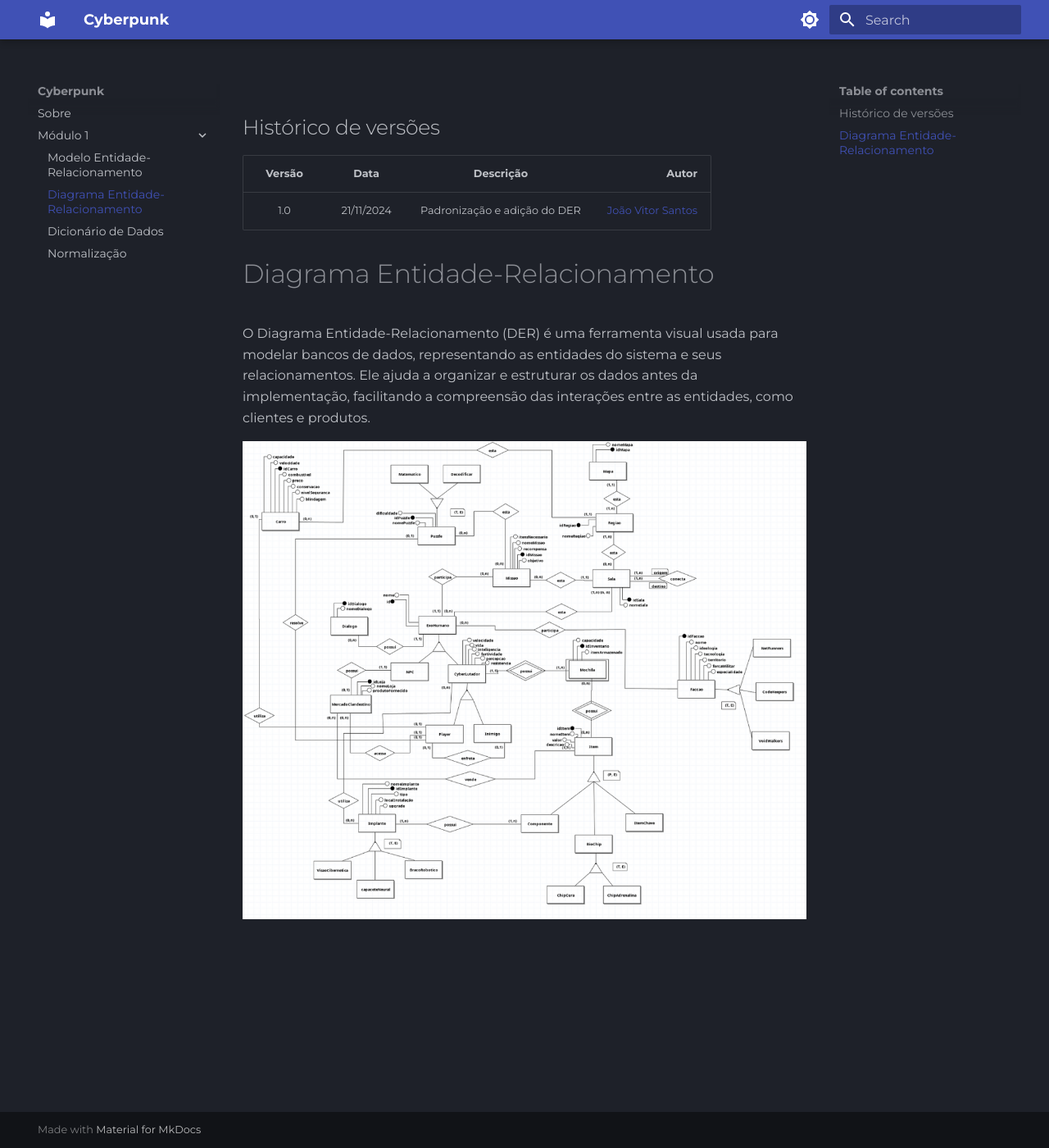
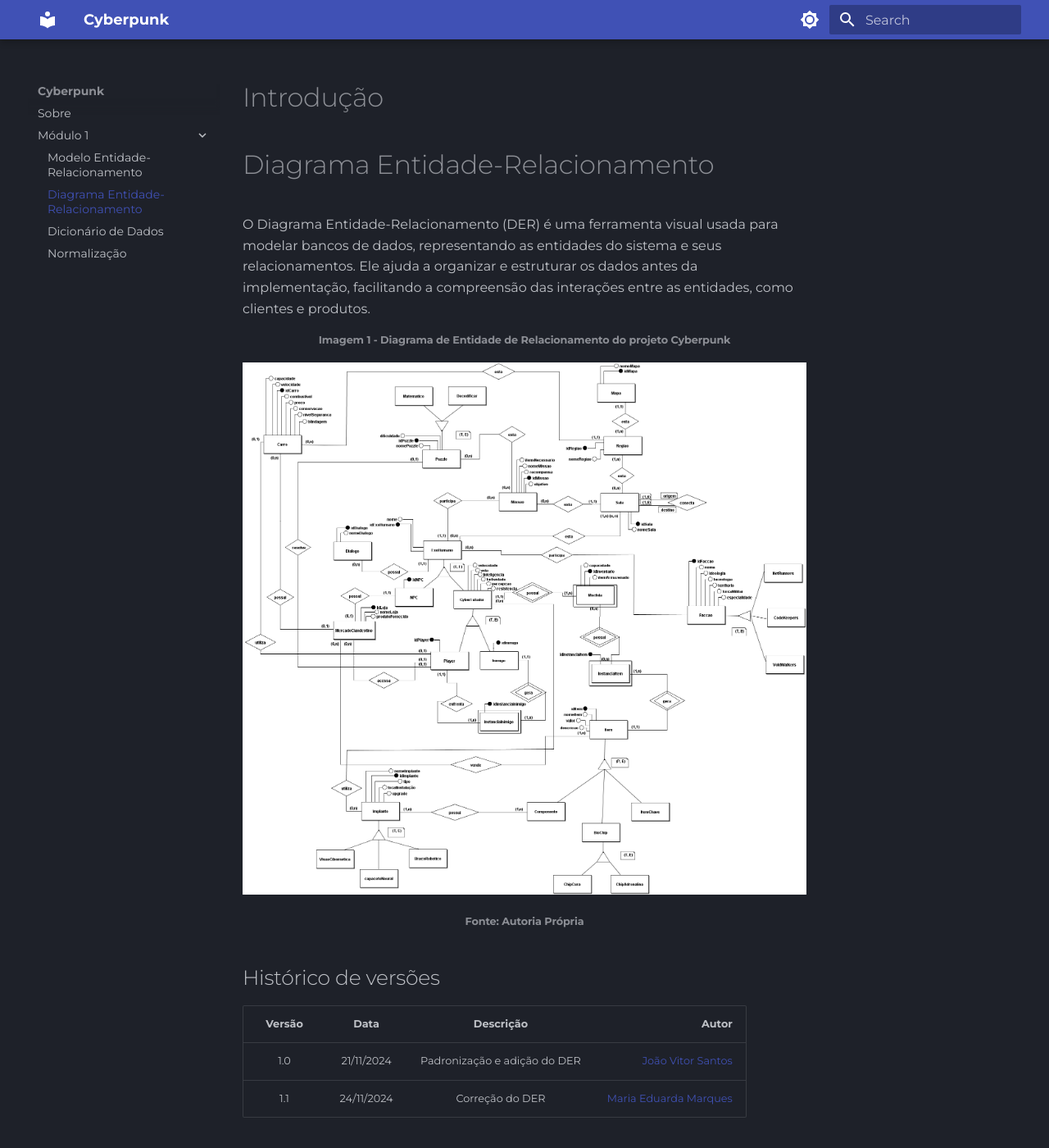
Before and after one commit to SBD1/2024.2-Cyberpunk, an MkDocs documentation site: the page built from docs/modulo1/DER_Cyberpunk.md, in a window 1280 px wide and 1400 px high. Shown: the whole window at 82% size. Built offline with MkDocs 1.6.1 and Material for MkDocs 9.7.7, drawn with Linux system fonts in a browser that asks for light colours.

Commit message:
corrigindo o DER

```diff
--- a/docs/modulo1/DER_Cyberpunk.md
+++ b/docs/modulo1/DER_Cyberpunk.md
@@ -1,11 +1,17 @@
+# Introdução
+# Diagrama Entidade-Relacionamento
+
+O Diagrama Entidade-Relacionamento (DER) é uma ferramenta visual usada para modelar bancos de dados, representando as entidades do sistema e seus relacionamentos. Ele ajuda a organizar e estruturar os dados antes da implementação, facilitando a compreensão das interações entre as entidades, como clientes e produtos.
+
+<h6 align="center">Imagem 1 - Diagrama de Entidade de Relacionamento do projeto Cyberpunk</h6>
+
+![cnpImg](../assets/DER.png)
+
+<h6 align="center">Fonte: Autoria Própria </a></h6>
+
 ## Histórico de versões
 
 | Versão |  Data  | Descrição | Autor |
 |:------:|:------:|:---------:|------:|
 | 1.0 | 21/11/2024 | Padronização e adição do DER | [João Vitor Santos](https://github.com/Jauzimm) |
-
-# Diagrama Entidade-Relacionamento
-
-O Diagrama Entidade-Relacionamento (DER) é uma ferramenta visual usada para modelar bancos de dados, representando as entidades do sistema e seus relacionamentos. Ele ajuda a organizar e estruturar os dados antes da implementação, facilitando a compreensão das interações entre as entidades, como clientes e produtos.
-
-<img src='https://raw.githubusercontent.com/SBD1/2024.2-Cyberpunk/refs/heads/docs/docs/assets/DER.png' />
+| 1.1 | 24/11/2024 | Correção do DER| [Maria Eduarda Marques](https://github.com/EduardaSMarques) |
```
Also changed, not shown: docs/modulo1/MER_Cyberpunk.md (+7 -6 lines), docs/modulo1/Normalizacao.md (+1 -2 lines), docs/assets/DER.png.
